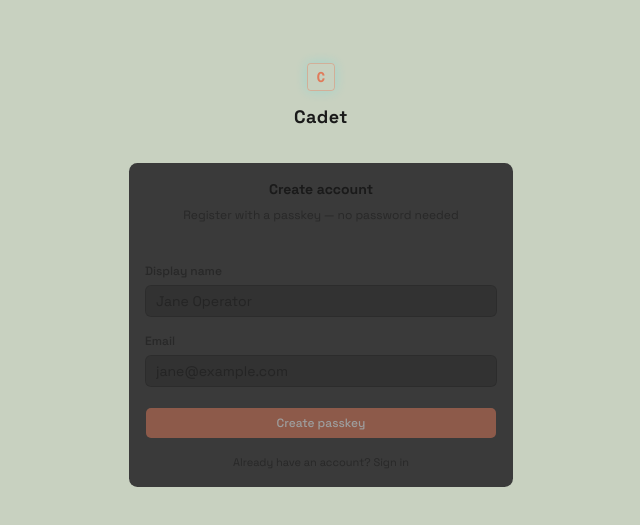
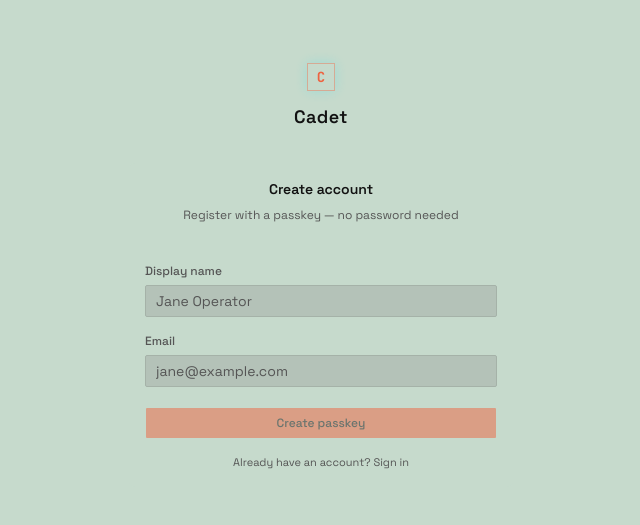
Before and after one commit to The-Firmament-Labs/cadet, a Next.js app in the folder apps/web/: page /sign-up in a window 1280 px wide. Shown: the part 125-650 px from the top of the page, without its empty margins (319-959 px from the left). Built offline with nearby package versions, Linux system fonts and the light colour scheme.

Commit message:
Apply exact v0 D350 Orbital Operations theme
Use oklch color values from the v0 sci-fi-mission-stats template
verbatim. Space Grotesk + JetBrains Mono fonts. Add HexagonLogo,
MissionCard, StatsCard components from the template source. Update
Dioxus desktop binary to match sage/coral palette.

```diff
--- a/apps/web/app/globals.css
+++ b/apps/web/app/globals.css
@@ -4,63 +4,88 @@
 
 @custom-variant dark (&:is(.dark *));
 
-/* ── Cadet Orbital Theme — Sage / Coral / Charcoal ───────────────────── */
+/* D350 Orbital Operations Theme */
+/* Colors: Coral Orange, Mint Sage, Charcoal, Deep Black */
+
 :root {
-  /* Legacy tokens (landing page) */
-  --bg: #c8d1c0;
-  --panel: #3a3a3a;
-  --panel-strong: #2e2e2e;
-  --panel-border: rgba(0, 0, 0, 0.12);
-  --text: #1a1a1a;
-  --muted: rgba(26, 26, 26, 0.55);
-  --accent: #e07b5a;
-  --accent-strong: #d06a49;
+  --background: oklch(0.87 0.03 155);
+  --foreground: oklch(0.18 0 0);
+  --card: oklch(0.87 0.03 155);
+  --card-foreground: oklch(0.18 0 0);
+  --popover: oklch(0.92 0.02 155);
+  --popover-foreground: oklch(0.18 0 0);
+  --primary: oklch(0.67 0.18 35);
+  --primary-foreground: oklch(0.18 0 0);
+  --secondary: oklch(0.35 0.01 0);
+  --secondary-foreground: oklch(0.92 0.02 155);
+  --muted: oklch(0.82 0.02 155);
+  --muted-foreground: oklch(0.45 0 0);
+  --accent: oklch(0.67 0.18 35);
+  --accent-foreground: oklch(0.18 0 0);
+  --destructive: oklch(0.55 0.22 25);
+  --destructive-foreground: oklch(0.98 0 0);
+  --border: oklch(0.75 0.02 155);
+  --input: oklch(0.80 0.02 155);
+  --ring: oklch(0.67 0.18 35);
+  --chart-1: oklch(0.67 0.18 35);
+  --chart-2: oklch(0.35 0.01 0);
+  --chart-3: oklch(0.87 0.03 155);
+  --chart-4: oklch(0.55 0.01 0);
+  --chart-5: oklch(0.75 0.15 35);
+  --radius: 0.125rem;
+  --sidebar: oklch(0.22 0.01 0);
+  --sidebar-foreground: oklch(0.92 0 0);
+  --sidebar-primary: oklch(0.67 0.18 35);
+  --sidebar-primary-foreground: oklch(0.18 0 0);
+  --sidebar-accent: oklch(0.30 0.01 0);
+  --sidebar-accent-foreground: oklch(0.92 0 0);
+  --sidebar-border: oklch(0.35 0.01 0);
+  --sidebar-ring: oklch(0.67 0.18 35);
+
+  /* Legacy tokens (landing page compat) */
+  --bg: oklch(0.87 0.03 155);
+  --panel: oklch(0.35 0.01 0);
+  --panel-strong: oklch(0.22 0.01 0);
+  --panel-border: oklch(0.75 0.02 155);
+  --text: oklch(0.18 0 0);
+  --accent-strong: oklch(0.60 0.18 35);
   --accent-soft: rgba(224, 123, 90, 0.15);
   --shadow: 0 4px 12px rgba(0, 0, 0, 0.1);
+}
 
-  /* shadcn/ui tokens — sage/coral/charcoal palette */
-  --background: #c8d1c0;
-  --foreground: #1a1a1a;
-  --card: #3a3a3a;
-  --card-foreground: #e8e4df;
-  --popover: #2e2e2e;
-  --popover-foreground: #e8e4df;
-  --primary: #e07b5a;
-  --primary-foreground: #ffffff;
-  --secondary: #b8c2b0;
-  --secondary-foreground: #1a1a1a;
-  --muted: #b8c2b0;
-  --muted-foreground: rgba(26, 26, 26, 0.55);
-  --accent: #e07b5a;
-  --accent-foreground: #ffffff;
-  --destructive: #c94a4a;
-  --border: rgba(0, 0, 0, 0.12);
-  --input: rgba(0, 0, 0, 0.12);
-  --ring: #e07b5a;
-  --chart-1: #e07b5a;
-  --chart-2: #4a4a4a;
-  --chart-3: #5a8a5a;
-  --chart-4: #c94a4a;
-  --chart-5: #c98a3a;
-  --radius: 0.375rem;
-  --sidebar: #3a3a3a;
-  --sidebar-foreground: #e8e4df;
-  --sidebar-primary: #e07b5a;
-  --sidebar-primary-foreground: #ffffff;
-  --sidebar-accent: rgba(224, 123, 90, 0.15);
-  --sidebar-accent-foreground: #e8e4df;
-  --sidebar-border: rgba(255, 255, 255, 0.1);
-  --sidebar-ring: #e07b5a;
-
-  /* Orbital effects */
-  --grid-dot: rgba(0, 0, 0, 0.08);
-  --grid-size: 24px;
-
-  /* Card variants */
-  --card-light: rgba(255, 255, 255, 0.45);
-  --card-light-foreground: #1a1a1a;
-  --text-on-dark: #e8e4df;
-  --muted-on-dark: rgba(255, 255, 255, 0.5);
+.dark {
+  --background: oklch(0.15 0.005 0);
+  --foreground: oklch(0.92 0 0);
+  --card: oklch(0.22 0.005 0);
+  --card-foreground: oklch(0.92 0 0);
+  --popover: oklch(0.18 0.005 0);
+  --popover-foreground: oklch(0.92 0 0);
+  --primary: oklch(0.67 0.18 35);
+  --primary-foreground: oklch(0.15 0 0);
+  --secondary: oklch(0.87 0.03 155);
+  --secondary-foreground: oklch(0.18 0 0);
+  --muted: oklch(0.28 0.005 0);
+  --muted-foreground: oklch(0.65 0 0);
+  --accent: oklch(0.67 0.18 35);
+  --accent-foreground: oklch(0.15 0 0);
+  --destructive: oklch(0.55 0.22 25);
+  --destructive-foreground: oklch(0.98 0 0);
+  --border: oklch(0.30 0.005 0);
+  --input: oklch(0.28 0.005 0);
+  --ring: oklch(0.67 0.18 35);
+  --chart-1: oklch(0.67 0.18 35);
+  --chart-2: oklch(0.87 0.03 155);
+  --chart-3: oklch(0.45 0.01 0);
+  --chart-4: oklch(0.75 0.15 35);
+  --chart-5: oklch(0.55 0.01 0);
+  --sidebar: oklch(0.18 0.005 0);
+  --sidebar-foreground: oklch(0.92 0 0);
+  --sidebar-primary: oklch(0.67 0.18 35);
+  --sidebar-primary-foreground: oklch(0.15 0 0);
+  --sidebar-accent: oklch(0.25 0.005 0);
+  --sidebar-accent-foreground: oklch(0.92 0 0);
+  --sidebar-border: oklch(0.30 0.005 0);
+  --sidebar-ring: oklch(0.67 0.18 35);
 }
 
 * {
@@ -73,7 +98,6 @@ body {
   min-height: 100%;
   background: var(--background);
   color: var(--foreground);
-  font-family: var(--font-sans, "Geist", ui-sans-serif, system-ui, sans-serif);
 }
 
 a {
@@ -1321,63 +1345,45 @@ a {
 }
 
 @theme inline {
-  --font-sans: var(--font-body, "Space Grotesk"), "Space Grotesk", ui-sans-serif, system-ui, sans-serif;
-  --font-mono: "JetBrains Mono", "Geist Mono", "Geist Mono Fallback", ui-monospace, monospace;
-  --font-heading: var(--font-body, "Space Grotesk"), "Space Grotesk", ui-sans-serif, system-ui, sans-serif;
+  --font-sans: var(--font-sans, 'Space Grotesk'), 'Space Grotesk', system-ui, sans-serif;
+  --font-mono: var(--font-mono, 'JetBrains Mono'), 'JetBrains Mono', monospace;
+  --color-background: var(--background);
+  --color-foreground: var(--foreground);
+  --color-card: var(--card);
+  --color-card-foreground: var(--card-foreground);
+  --color-popover: var(--popover);
+  --color-popover-foreground: var(--popover-foreground);
+  --color-primary: var(--primary);
+  --color-primary-foreground: var(--primary-foreground);
+  --color-secondary: var(--secondary);
+  --color-secondary-foreground: var(--secondary-foreground);
+  --color-muted: var(--muted);
+  --color-muted-foreground: var(--muted-foreground);
+  --color-accent: var(--accent);
+  --color-accent-foreground: var(--accent-foreground);
+  --color-destructive: var(--destructive);
+  --color-destructive-foreground: var(--destructive-foreground);
+  --color-border: var(--border);
+  --color-input: var(--input);
+  --color-ring: var(--ring);
+  --color-chart-1: var(--chart-1);
+  --color-chart-2: var(--chart-2);
+  --color-chart-3: var(--chart-3);
+  --color-chart-4: var(--chart-4);
+  --color-chart-5: var(--chart-5);
+  --radius-sm: calc(var(--radius) - 4px);
+  --radius-md: calc(var(--radius) - 2px);
+  --radius-lg: var(--radius);
+  --radius-xl: calc(var(--radius) + 4px);
+  --color-sidebar: var(--sidebar);
+  --color-sidebar-foreground: var(--sidebar-foreground);
+  --color-sidebar-primary: var(--sidebar-primary);
+  --color-sidebar-primary-foreground: var(--sidebar-primary-foreground);
+  --color-sidebar-accent: var(--sidebar-accent);
+  --color-sidebar-accent-foreground: var(--sidebar-accent-foreground);
+  --color-sidebar-border: var(--sidebar-border);
   --color-sidebar-ring: var(--sidebar-ring);
-  --color-sidebar-border: var(--sidebar-border);
-  --color-sidebar-accent-foreground: var(--sidebar-accent-foreground);
-  --color-sidebar-accent: var(--sidebar-accent);
-  --color-sidebar-primary-foreground: var(--sidebar-primary-foreground);
-  --color-sidebar-primary: var(--sidebar-primary);
-  --color-sidebar-foreground: var(--sidebar-foreground);
-  --color-sidebar: var(--sidebar);
-  --color-chart-5: var(--chart-5);
-  --color-chart-4: var(--chart-4);
-  --color-chart-3: var(--chart-3);
-  --color-chart-2: var(--chart-2);
-  --color-chart-1: var(--chart-1);
-  --color-ring: var(--ring);
-  --color-input: var(--input);
-  --color-border: var(--border);
-  --color-destructive: var(--destructive);
-  --color-accent-foreground: var(--accent-foreground);
-  --color-accent: var(--accent);
-  --color-muted-foreground: var(--muted-foreground);
-  --color-muted: var(--muted);
-  --color-secondary-foreground: var(--secondary-foreground);
-  --color-secondary: var(--secondary);
-  --color-primary-foreground: var(--primary-foreground);
-  --color-primary: var(--primary);
-  --color-popover-foreground: var(--popover-foreground);
-  --color-popover: var(--popover);
-  --color-card-foreground: var(--card-foreground);
-  --color-card: var(--card);
-  --color-foreground: var(--foreground);
-  --color-background: var(--background);
-  --radius-sm: calc(var(--radius) * 0.6);
-  --radius-md: calc(var(--radius) * 0.8);
-  --radius-lg: var(--radius);
-  --radius-xl: calc(var(--radius) * 1.4);
-  --radius-2xl: calc(var(--radius) * 1.8);
-  --radius-3xl: calc(var(--radius) * 2.2);
-  --radius-4xl: calc(var(--radius) * 2.6);
-
-  /* Orbital palette utilities */
-  --color-success: #5a8a5a;
-  --color-success-soft: rgba(90, 138, 90, 0.12);
-  --color-warning: #c98a3a;
-  --color-warning-soft: rgba(201, 138, 58, 0.12);
-  --color-coral: #e07b5a;
-  --color-coral-soft: rgba(224, 123, 90, 0.15);
-  --color-charcoal: #3a3a3a;
-  --color-sage: #c8d1c0;
-  --color-sage-muted: #b8c2b0;
-  --color-on-dark: #e8e4df;
-  --color-on-dark-muted: rgba(255, 255, 255, 0.5);
 }
-
-/* Light sage background — no .dark class needed */
 
 @layer base {
   * {
@@ -1386,7 +1392,4 @@ a {
   body {
     @apply bg-background text-foreground;
   }
-  html {
-    @apply font-sans;
-  }
 }
--- a/apps/web/app/layout.tsx
+++ b/apps/web/app/layout.tsx
@@ -1,20 +1,16 @@
 import type { Metadata } from "next";
-import { GeistSans } from "geist/font/sans";
-import { GeistMono } from "geist/font/mono";
-import { Cormorant_Garamond, Space_Grotesk } from "next/font/google";
+import { Space_Grotesk, JetBrains_Mono } from "next/font/google";
 import { TooltipProvider } from "@/components/ui/tooltip";
 import "./globals.css";
 
-const displayFont = Cormorant_Garamond({
+const spaceGrotesk = Space_Grotesk({
   subsets: ["latin"],
-  variable: "--font-display",
-  weight: ["500", "600", "700"],
+  variable: "--font-sans",
 });
 
-const bodyFont = Space_Grotesk({
+const jetbrainsMono = JetBrains_Mono({
   subsets: ["latin"],
-  variable: "--font-body",
-  weight: ["400", "500", "700"],
+  variable: "--font-mono",
 });
 
 export const metadata: Metadata = {
@@ -31,9 +27,9 @@ export default function RootLayout({
   return (
     <html
       lang="en"
-      className={`${GeistSans.variable} ${GeistMono.variable} ${displayFont.variable} ${bodyFont.variable}`}
+      className={`${spaceGrotesk.variable} ${jetbrainsMono.variable}`}
     >
-      <body className="antialiased">
+      <body className="font-sans antialiased">
         <TooltipProvider>{children}</TooltipProvider>
       </body>
     </html>
--- /dev/null
+++ b/apps/web/components/mission-card.tsx
@@ -0,0 +1,80 @@
+import { cn } from "@/lib/utils"
+import type { ReactNode } from "react"
+
+interface MissionCardProps {
+  code: string
+  title: string
+  status: string
+  category: string
+  progress: number
+  icon: ReactNode
+  color: "primary" | "secondary" | "muted"
+}
+
+export function MissionCard({
+  code,
+  title,
+  status,
+  category,
+  progress,
+  icon,
+  color
+}: MissionCardProps) {
+  const colorClasses = {
+    primary: "bg-primary text-primary-foreground",
+    secondary: "bg-foreground text-background",
+    muted: "bg-muted text-foreground"
+  }
+
+  const progressBgClasses = {
+    primary: "bg-primary-foreground/30",
+    secondary: "bg-background/30",
+    muted: "bg-foreground/20"
+  }
+
+  const progressFillClasses = {
+    primary: "bg-primary-foreground",
+    secondary: "bg-background",
+    muted: "bg-foreground"
+  }
+
+  return (
+    <div className={cn("p-6 flex flex-col min-h-[280px]", colorClasses[color])}>
+      <div className="flex items-start justify-between mb-6">
+        <span className="text-5xl font-bold tracking-tight opacity-80">{code}</span>
+        <div className="opacity-60">{icon}</div>
+      </div>
+
+      <div className="mt-auto">
+        <span className={cn(
+          "inline-block px-2 py-0.5 text-[10px] font-mono tracking-wider mb-3",
+          color === "primary" ? "bg-primary-foreground/20" :
+          color === "secondary" ? "bg-background/20" : "bg-foreground/10"
+        )}>
+          {status}
+        </span>
+
+        <h3 className="text-lg font-bold mb-1">{title}</h3>
+        <p className={cn(
+          "text-xs font-mono mb-4",
+          color === "muted" ? "text-muted-foreground" : "opacity-70"
+        )}>
+          {category}
+        </p>
+
+        <div className="space-y-2">
+          <div className="flex items-center justify-between text-xs font-mono">
+            <span>PROGRESS</span>
+            <span>{progress}%</span>
+          </div>
+          <div className={cn("h-1 rounded-full", progressBgClasses[color])}>
+            <div
+              className={cn("h-full rounded-full transition-all", progressFillClasses[color])}
+              style={{ width: `${progress}%` }}
+            />
+          </div>
+        </div>
+      </div>
+    </div>
+  )
+}
--- /dev/null
+++ b/apps/web/components/stats-card.tsx
@@ -0,0 +1,54 @@
+import { cn } from "@/lib/utils"
+import type { ReactNode } from "react"
+
+interface StatsCardProps {
+  value: string
+  superscript?: string
+  label: string
+  sublabel: string
+  icon: ReactNode
+  variant?: "default" | "highlight"
+}
+
+export function StatsCard({
+  value,
+  superscript,
+  label,
+  sublabel,
+  icon,
+  variant = "default"
+}: StatsCardProps) {
+  return (
+    <div
+      className={cn(
+        "py-8 px-6",
+        variant === "highlight"
+          ? "bg-primary text-primary-foreground"
+          : "bg-background"
+      )}
+    >
+      <div className="flex items-start justify-between mb-4">
+        <div className="flex items-baseline gap-1">
+          <span className="text-5xl font-bold tracking-tight">{value}</span>
+          {superscript && (
+            <span className="text-lg font-medium">{superscript}</span>
+          )}
+        </div>
+        <div className={cn(
+          variant === "highlight" ? "text-primary-foreground" : "text-muted-foreground"
+        )}>
+          {icon}
+        </div>
+      </div>
+      <div className="border-t border-current/20 pt-3">
+        <p className="text-xs font-medium tracking-wider mb-1">{label}</p>
+        <p className={cn(
+          "font-mono text-xs",
+          variant === "highlight" ? "text-primary-foreground/80" : "text-muted-foreground"
+        )}>
+          {sublabel}
+        </p>
+      </div>
+    </div>
+  )
+}
```
Also changed, not shown: apps/web/components/hexagon-logo.tsx (added, +45 -0 lines).
